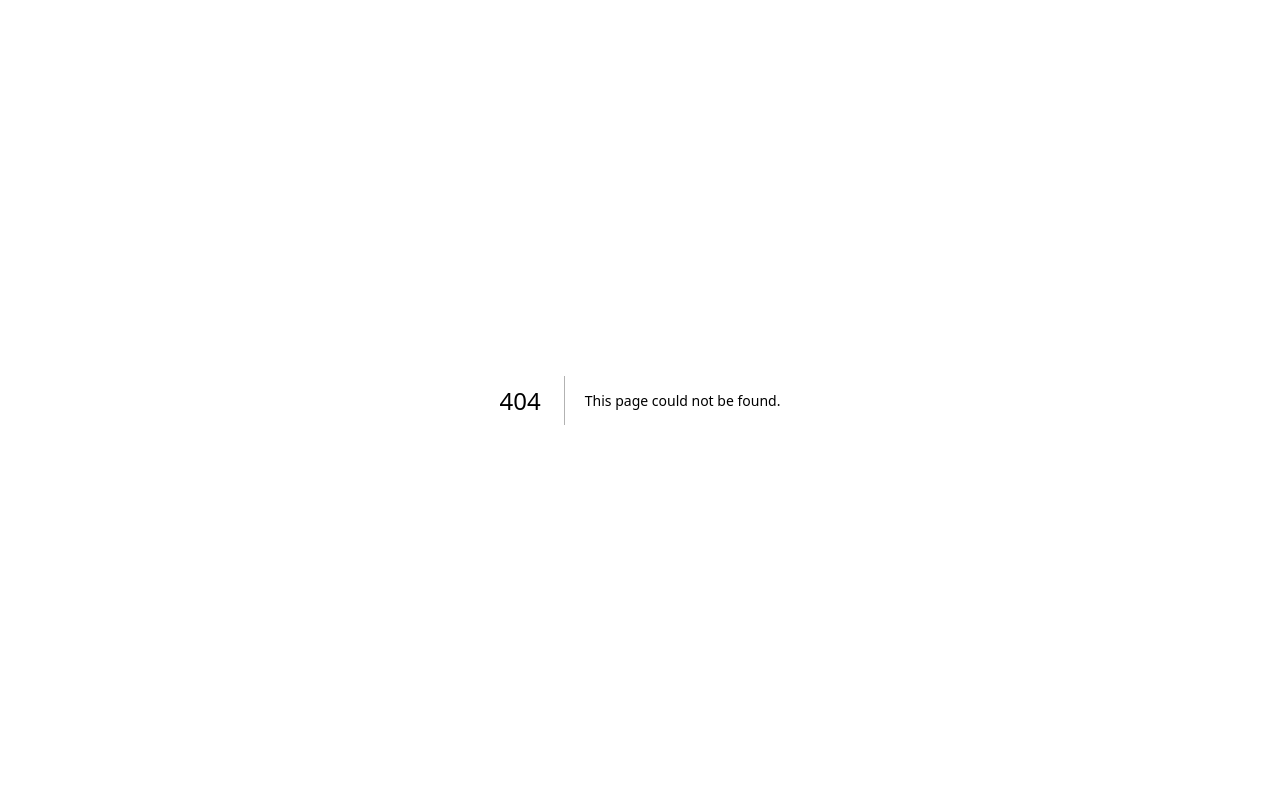
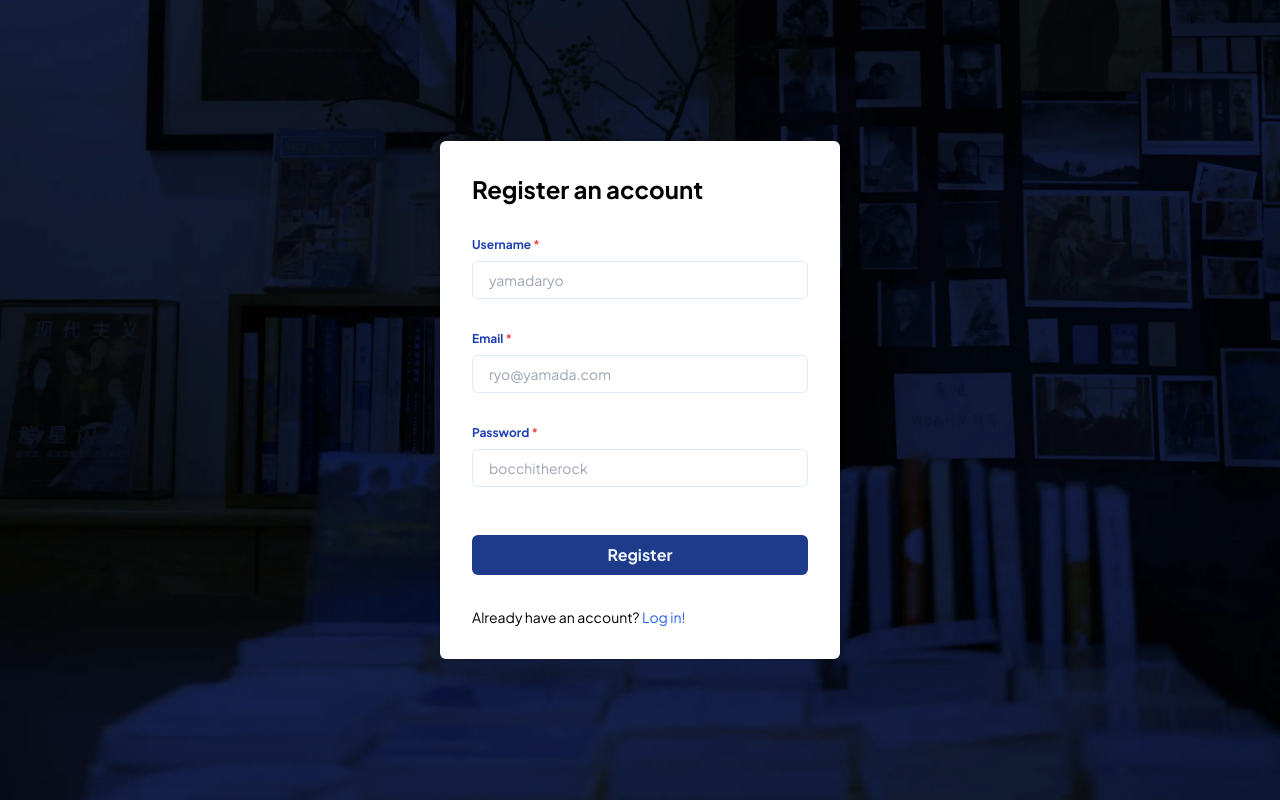
Before and after one commit to acomarcho/oboete-fe, a Next.js app: page /register in a window 1280 px wide. Before the commit this address had no page. Built offline with nearby package versions, Linux system fonts and the light colour scheme.

Commit message:
Feat: Slice register page

```diff
--- /dev/null
+++ b/app/register/page.tsx
@@ -0,0 +1,62 @@
+export default function RegisterPage() {
+  return (
+    <div className="bg-hero-background bg-cover h-screen bg-bottom grid place-items-center p-8">
+      <div className="bg-white w-full max-w-[400px] p-8 rounded-md drop-shadow">
+        <h1 className="text-2xl font-bold">Register an account</h1>
+        <form className="flex flex-col gap-8 mt-8">
+          <div className="flex flex-col gap-2">
+            <label
+              htmlFor="username"
+              className="text-xs font-bold text-blue-800"
+            >
+              Username <span className="text-red-500">*</span>
+            </label>
+            <input
+              className="border text-sm py-2 px-4 border-blue-100 rounded-md"
+              type="text"
+              name="username"
+              placeholder="yamadaryo"
+            />
+          </div>
+          <div className="flex flex-col gap-2">
+            <label htmlFor="email" className="text-xs font-bold text-blue-800">
+              Email <span className="text-red-500">*</span>
+            </label>
+            <input
+              className="border text-sm py-2 px-4 border-blue-100 rounded-md"
+              type="email"
+              name="email"
+              placeholder="ryo@yamada.com"
+            />
+          </div>
+          <div className="flex flex-col gap-2">
+            <label
+              htmlFor="password"
+              className="text-xs font-bold text-blue-800"
+            >
+              Password <span className="text-red-500">*</span>
+            </label>
+            <input
+              className="border text-sm py-2 px-4 border-blue-100 rounded-md"
+              type="password"
+              name="password"
+              placeholder="bocchitherock"
+            />
+          </div>
+          <button
+            type="submit"
+            className="mt-4 bg-blue-900 text-blue-50 px-4 py-2 font-bold rounded-md transition-all hover:bg-blue-600 hover:cursor-pointer"
+          >
+            Register
+          </button>
+        </form>
+        <p className="mt-8 text-sm">
+          Already have an account?{" "}
+          <a href="/login" className="text-blue-600">
+            Log in!
+          </a>
+        </p>
+      </div>
+    </div>
+  );
+}
```
